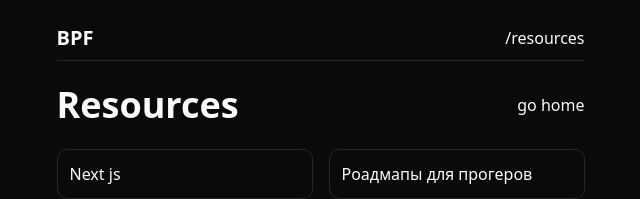
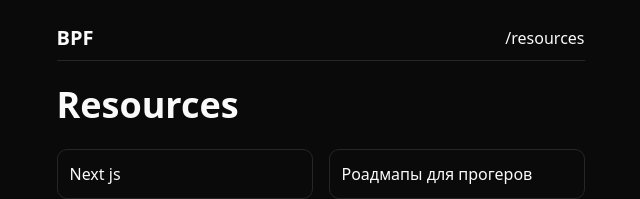
Before and after one commit to dastanozgeldi/bpf-homepage, a Next.js app: page /resources in a window 1280 px wide. Shown: the top 199 px of the page, without its empty margins (312-952 px from the left). Built offline with nearby package versions, Linux system fonts and the light colour scheme; no server answers; the database is empty.

Commit message:
feat: comment unnecessary db call

```diff
--- a/src/app/resources/page.tsx
+++ b/src/app/resources/page.tsx
@@ -1,17 +1,14 @@
-import Link from "next/link";
-
 import data from "./resources.json" assert { type: "json" };
-import { db } from "@/db";
-import { resourcesTable } from "@/schema";
+// import { db } from "@/db";
+// import { resourcesTable } from "@/schema";
 
 export default async function Page() {
-  const resources = await db.select().from(resourcesTable);
-  console.log(resources)
+  // const resources = await db.select().from(resourcesTable);
+  // console.log(resources);
   return (
     <div>
       <div className="flex items-center justify-between">
         <h1 className="text-4xl font-extrabold">Resources</h1>
-        <Link href="/">go home</Link>
       </div>
 
       <div className="my-6 w-full grid grid-cols-1 gap-4 sm:grid-cols-2">
```
